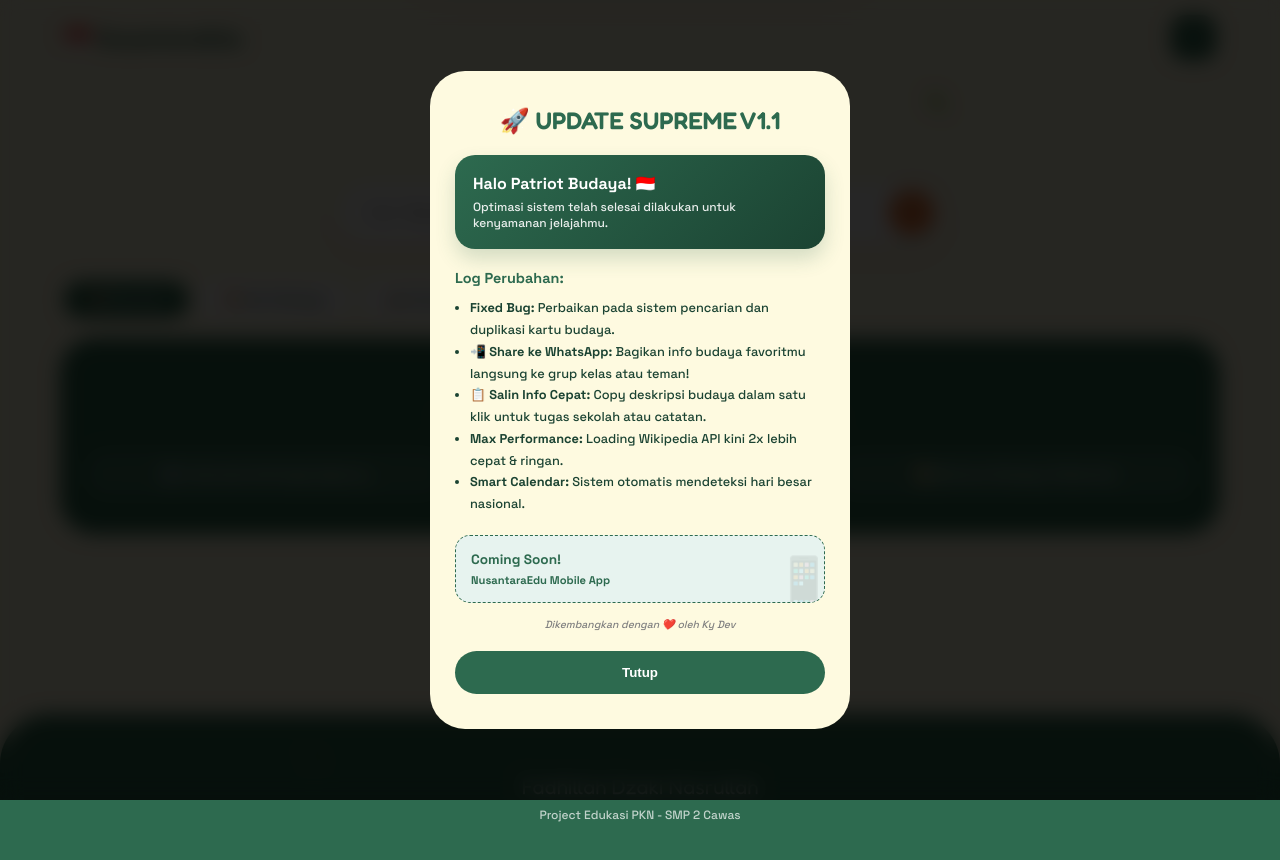
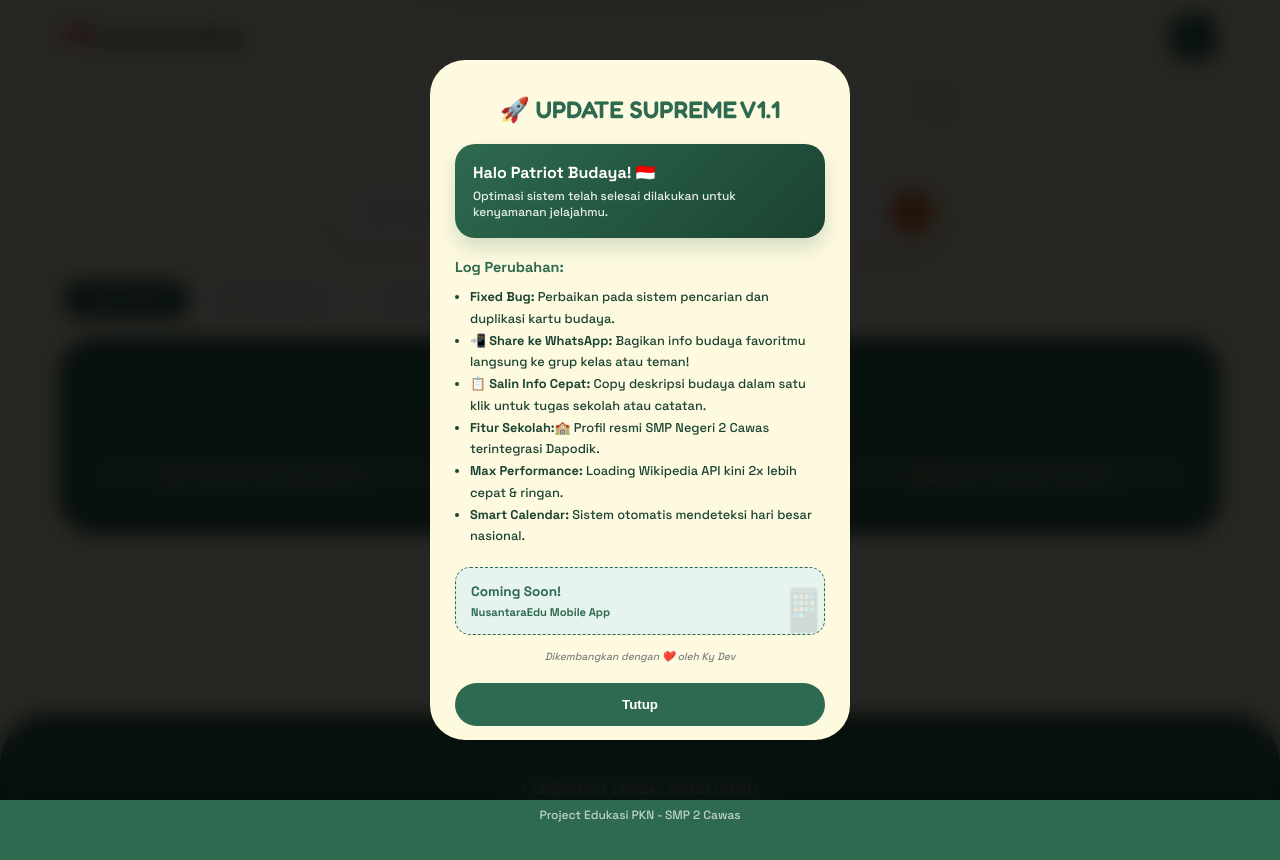
Before and after one commit to kyy-dev/Project-PKN, a plain HTML site: page index.html in a window 1280 px wide. Drawn offline with Linux system fonts and the light colour scheme; no server answers.

Commit message:
Update index.html

```diff
--- a/index.html
+++ b/index.html
@@ -744,6 +744,7 @@ function showUpdateAnnouncement() {
                 <li><b>Fixed Bug:</b> Perbaikan pada sistem pencarian dan duplikasi kartu budaya.</li>
                 <li><b>📲 Share ke WhatsApp:</b> Bagikan info budaya favoritmu langsung ke grup kelas atau teman!</li>
                 <li><b>📋 Salin Info Cepat:</b> Copy deskripsi budaya dalam satu klik untuk tugas sekolah atau catatan.</li>
+<li><b>Fitur Sekolah:</b>🏫 Profil resmi SMP Negeri 2 Cawas terintegrasi Dapodik.</li>
                 <li><b>Max Performance:</b> Loading Wikipedia API kini 2x lebih cepat & ringan.</li>
                 <li><b>Smart Calendar:</b> Sistem otomatis mendeteksi hari besar nasional.</li>
             </ul>
```
